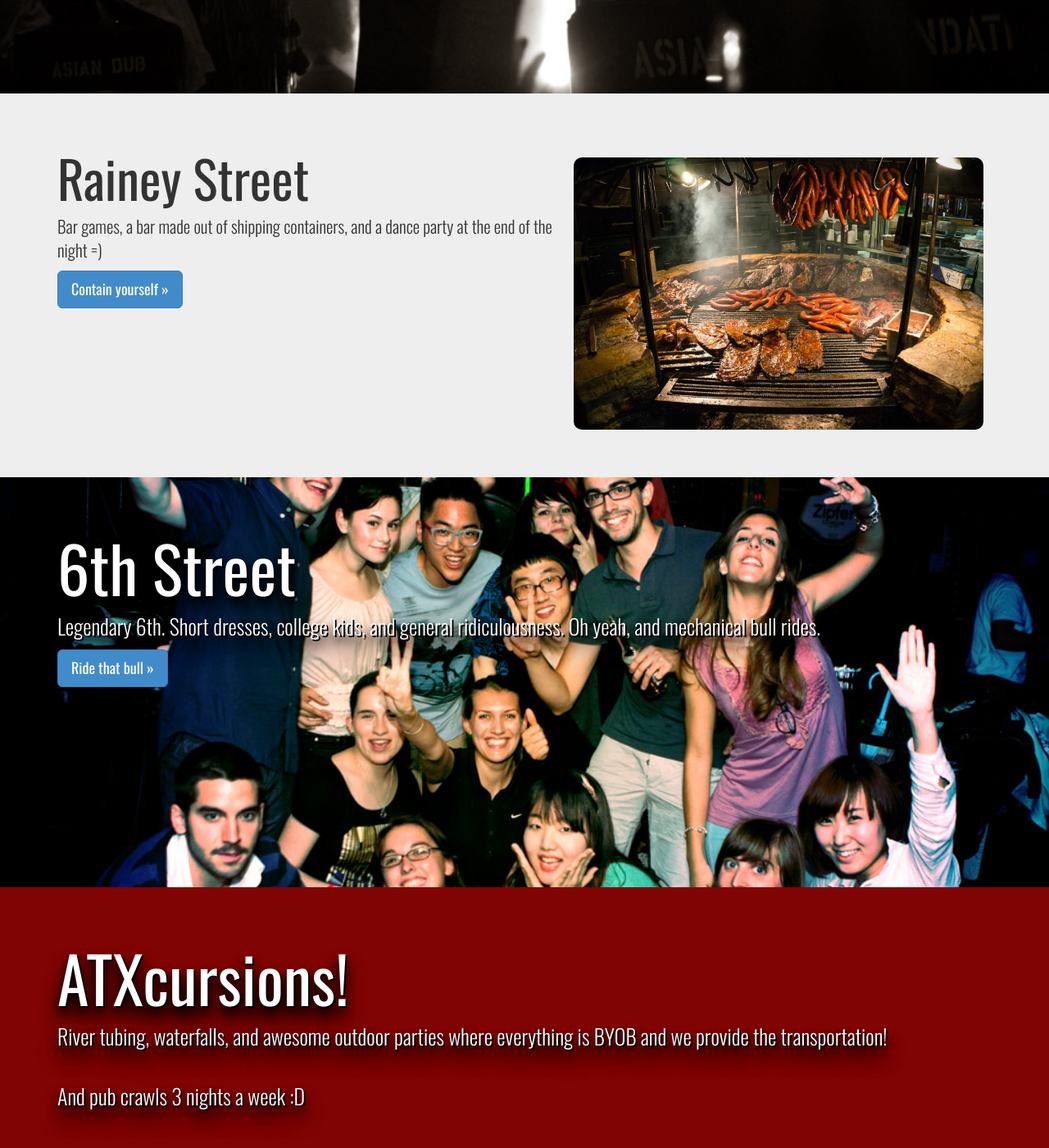
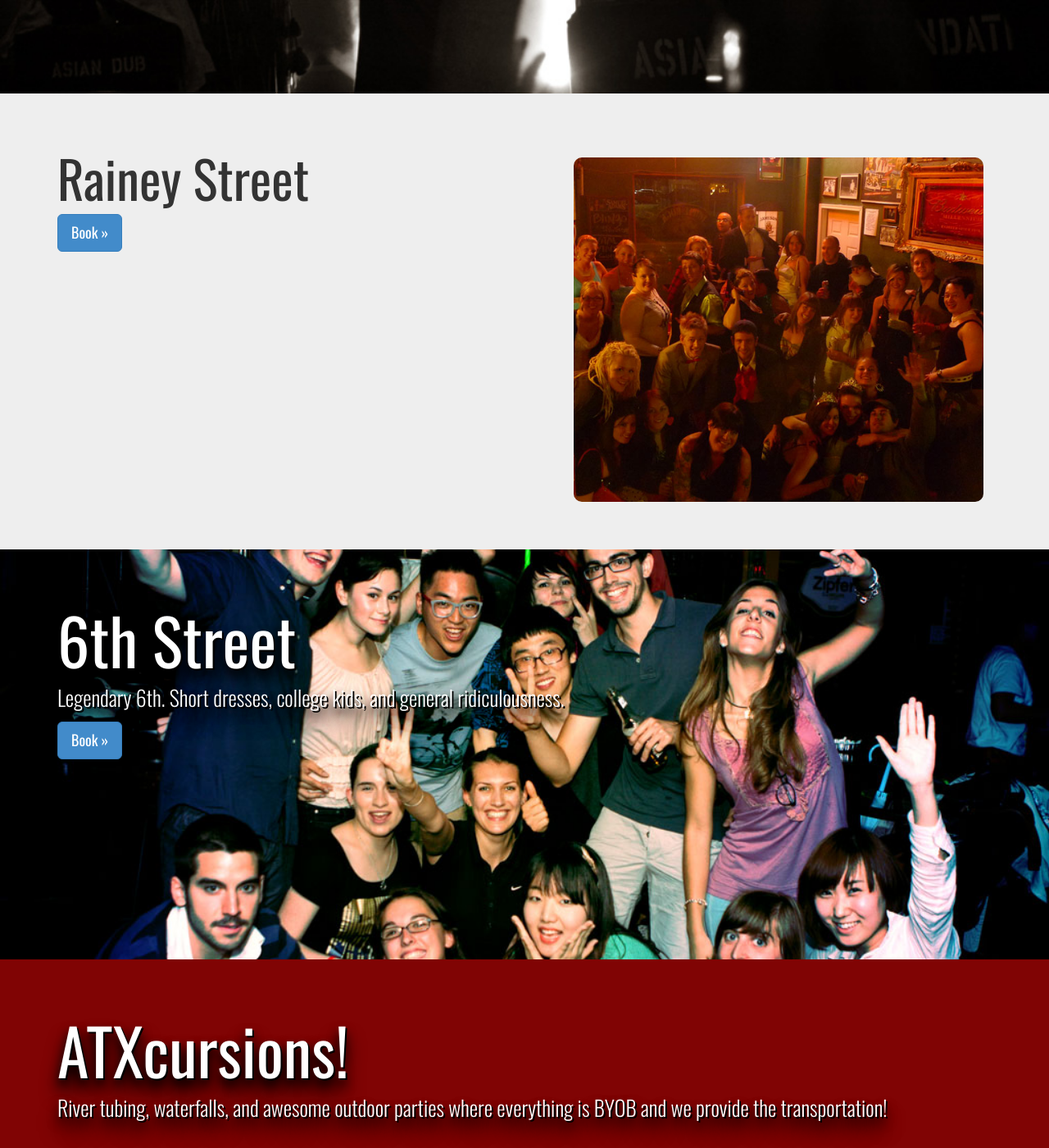
Before and after one commit to Gennovacap-Technology/axtcursions, a Jekyll site: the page built from pub-crawls.html, in a window 1280 px wide and 1400 px high, scrolled down 588 px. Shown: the whole window at 82% size. Built offline with Jekyll 4.4.1, drawn with Linux system fonts in a browser that asks for light colours; nearby versions of some CDN libraries; Markdown is read by kramdown in place of the engine named in the settings.

Commit message:
new design ready to delpoy to production

```diff
--- a/_data/qanda.yml
+++ b/_data/qanda.yml
@@ -2,7 +2,7 @@
   a: ATXcursions does weekly outdoor parties.  We pick up and drop off from three locations and every trip is BYOB. Currently we go tubing in San Marcos and swimming at a waterfall just outside of Austin. We also do pub crawls three nights a week to 6th Street Downtown, the East Side, and Rainey.
 
 - q: Do you take walk-ons?
-  a: <p>We take walk-ons at the Firehouse pick up location <b>only</b>.</p>
+  a: <p>We do, <b>however</b> we do not show up to a pick up location unless there is an advanced booking made (you can get on if we're already there picking up other people). Our trips regularly sell out too, so we recommend you book in advance.</p>
 
 - q: Is there an age restriction?
   a: Yes. ATXcursions is <b>18+ only</b>. Pub crawls are 21+ only.
@@ -15,9 +15,6 @@
 
 - q: What should I bring?
   a: <p>Check out the page for each trip to get details about items you should bring with you. Sun protection and appropriate footwear are most important.</p>
-
-- q: How do I pay?
-  a: <p>Payments are taken in advance either online or by phone. Cash payments can be taken for walk-ons, but we do not take cash reservations. We take walk-ons at the Firehouse pick up location <b>only</b>.</p>
 
 - q: Should I book in advance?
   a: <p>Absolutely! We do not show up to pick up locations unless there is a booking. Also, we might run out of space. And then you wouldn't be able to go with us. And you would be very sad =(</p>
--- a/pub-crawls.html
+++ b/pub-crawls.html
@@ -10,7 +10,7 @@ layout: default
             <h2>East Side</h2>
             <p>Cheap drinks and live music. We take care of all the cover charges!</p>
             <!--<p>&nbsp;</p>-->
-            <p><a class="btn btn-lg btn-primary" href="https://atxcursions.rezdy.com/28617/river-tubing-in-san-marcos" role="button">Rock on &raquo;</a></p>
+            <p><a class="btn btn-lg btn-primary" href="https://atxcursions.rezdy.com/34862/pub-crawl" role="button">Rock on &raquo;</a></p>
           </div>
       </div>
     </div>
@@ -20,11 +20,12 @@ layout: default
     <div class="jumbotron">
       <div class="container">
           <div class="jumbotron-caption">
-            <img src="/images/salt-lick-small.jpg" class="pull-right col-xs-12" style="max-width: 500px;"/>
+            <img src="/images/pub-crawl-rainey-square.jpg" class="pull-right col-xs-12" style="max-width: 500px;"/>
             <h2>Rainey Street</h2>
-            <p>Bar games, a bar made out of shipping containers, and a dance party at the end of the night =)</p>
+            <p><a class="btn btn-lg btn-primary" href="https://atxcursions.rezdy.com/34862/pub-crawl" role="button">Book &raquo;</a></p>
+            <!--<p>Bar games, a bar made out of shipping containers, and a dance party at the end of the night =)</p>-->
             <!--<p>&nbsp;</p>-->
-            <p><a class="btn btn-lg btn-primary" href="https://atxcursions.rezdy.com/33655/swimming-at-lost-creek-salt-lick-bbq" role="button">Contain yourself &raquo;</a></p>
+            <!--<p><a class="btn btn-lg btn-primary" href="https://atxcursions.rezdy.com/33655/swimming-at-lost-creek-salt-lick-bbq" role="button">Contain yourself &raquo;</a></p>-->
           </div>
       </div>
     </div>
@@ -34,9 +35,11 @@ layout: default
       <div class="container">
           <div class="jumbotron-caption">
             <h2>6th Street</h2>
-            <p>Legendary 6th. Short dresses, college kids, and general ridiculousness. Oh yeah, and mechanical bull rides.</p>
+            <p>Legendary 6th. Short dresses, college kids, and general ridiculousness. <!--Oh yeah, and mechanical bull rides.--></p>
+
+            <p><a class="btn btn-lg btn-primary" href="https://atxcursions.rezdy.com/34862/pub-crawl" role="button">Book &raquo;</a></p>
             <!--<p>&nbsp;</p>-->
-            <p><a class="btn btn-lg btn-primary" href="https://atxcursions.rezdy.com/28617/river-tubing-in-san-marcos" role="button">Ride that bull &raquo;</a></p>
+            <!--<p><a class="btn btn-lg btn-primary" href="https://atxcursions.rezdy.com/28617/river-tubing-in-san-marcos" role="button">Ride that bull &raquo;</a></p>-->
           </div>
       </div>
     </div>
```
Also changed, not shown: faq.html (+19 -8 lines), index.html (+6 -5 lines), images/jacobs-well-group.jpg (added), images/pub-crawl-rainey-square.jpg (added), images/rope-swing-jump.jpg (added), 2 other files.
